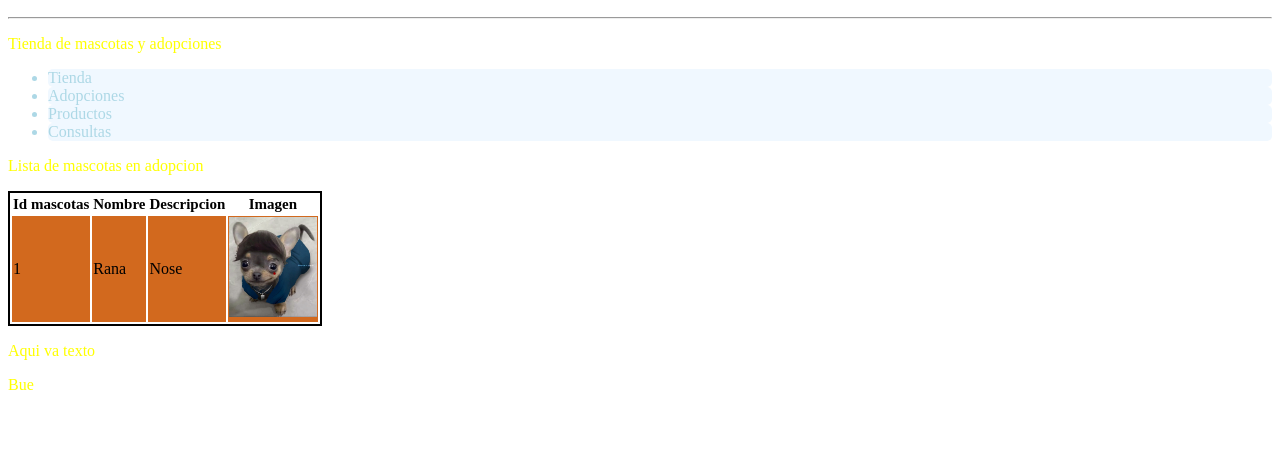
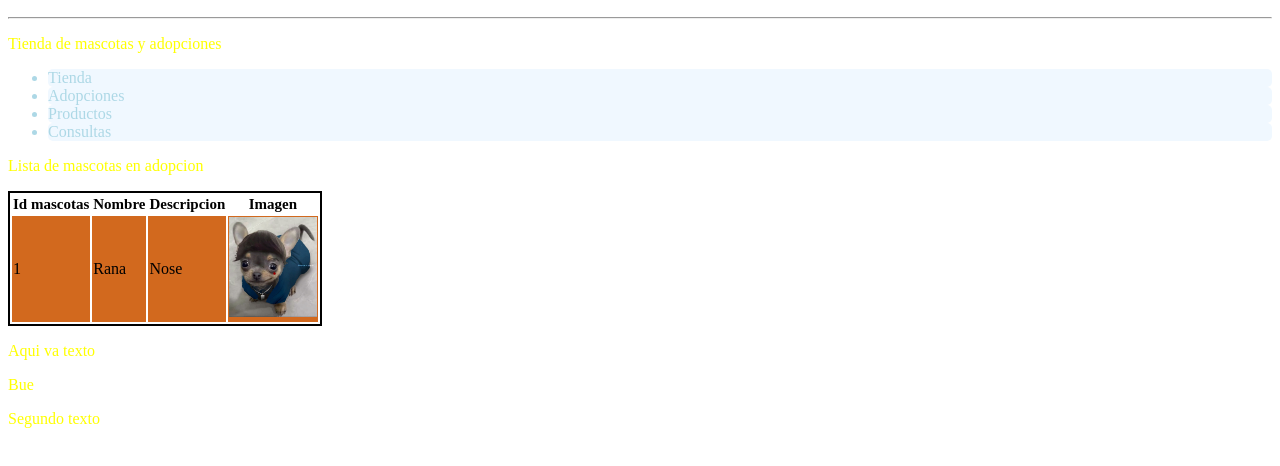
Before and after one commit to KevinChicoD/proyectoweb_git2, a plain HTML site: page index.html in a window 1280 px wide. Shown: the part 50-516 px from the top of the page. Drawn offline with Linux system fonts and the light colour scheme.

Commit message:
segundo parrafo en index

```diff
--- a/index.html
+++ b/index.html
@@ -37,6 +37,7 @@
 
     <p>Aqui va texto</p>
     <p>Bue</p>
+    <p>Segundo texto</p>
 
 </body>
 </html>
```
